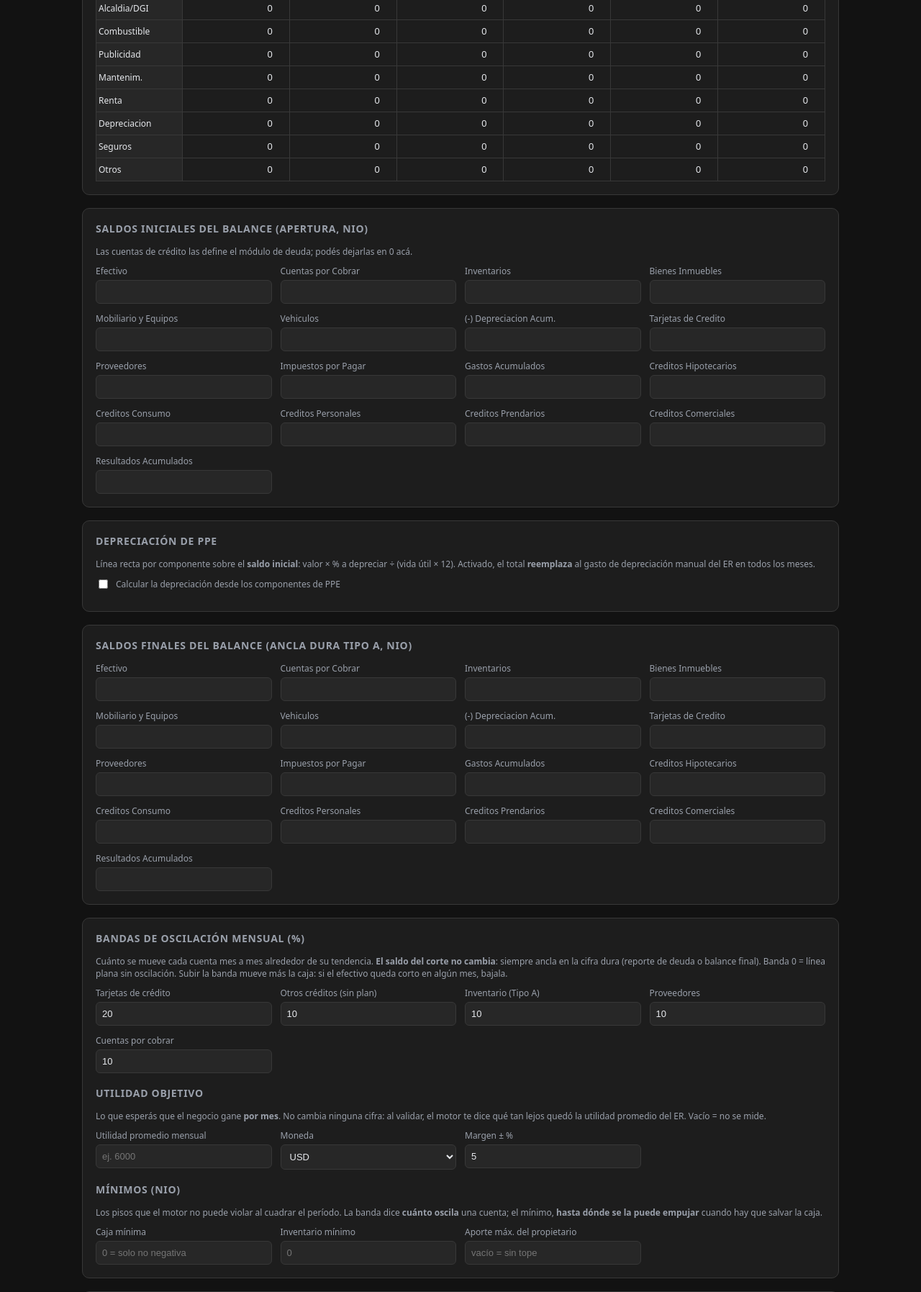
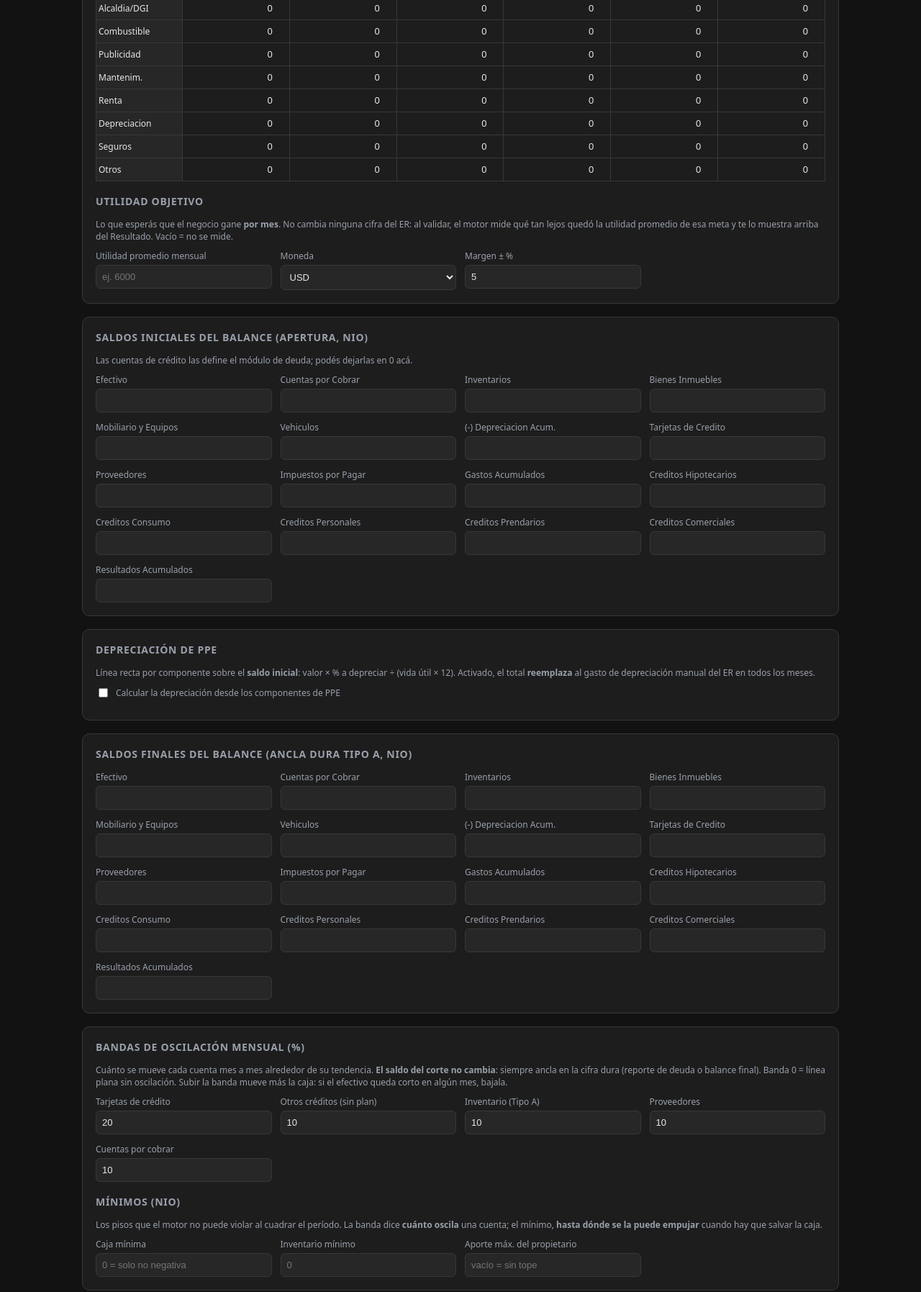
Before and after one commit to yamilgnr22/certificacion_app, a Flask app: page /motor-v2 in a window 1280 px wide. Shown: the part 1298-3093 px from the top of the page at 72% size. Run offline with Flask 3, Linux system fonts and the light colour scheme.

Commit message:
fix(ui): la utilidad objetivo va en el panel del Estado de Resultados
Habia quedado como subseccion del panel "Bandas de oscilacion", donde
nadie la busca: el CPA no la encontro y, al no llenar el campo, el
motor no medi­a nada y la advertencia nunca aparecia.

Ahora esta al final del panel del ER, debajo de la tabla: se llena el
estado de resultados y ahi mismo se escribe lo que se esperaba ganar.

Co-Authored-By: Claude Opus 5 <noreply@anthropic.com>

```diff
--- a/webui/templates/motor_v2.html
+++ b/webui/templates/motor_v2.html
@@ -205,6 +205,13 @@
     </div>
     <p class="hint" id="erHint">Ingresá los números reales del cliente. Gastos Financieros los calcula el motor desde las deudas activas.</p>
     <div class="scroll"><table id="erTable"></table></div>
+    <h2 style="margin-top:18px">Utilidad objetivo</h2>
+    <p class="hint">Lo que esperás que el negocio gane <b>por mes</b>. No cambia ninguna cifra del ER: al validar, el motor mide qué tan lejos quedó la utilidad promedio de esa meta y te lo muestra arriba del Resultado. Vacío = no se mide.</p>
+    <div class="grid g4" id="utilObjetivo">
+      <div><label>Utilidad promedio mensual</label><input id="uoMonto" placeholder="ej. 6000"></div>
+      <div><label>Moneda</label><select id="uoMoneda"><option value="USD">USD</option><option value="NIO">NIO</option></select></div>
+      <div><label>Margen ± %</label><input id="uoTolerancia" value="5" placeholder="5"></div>
+    </div>
   </div>
 
   <div class="panel">
@@ -250,13 +257,6 @@
       <div><label>Inventario <span class="hint" style="margin:0">(Tipo A)</span></label><input id="bandaInventario" value="10" placeholder="10"></div>
       <div><label>Proveedores</label><input id="bandaProveedores" value="10" placeholder="10"></div>
       <div><label>Cuentas por cobrar</label><input id="bandaCxC" value="10" placeholder="10"></div>
-    </div>
-    <h2 style="margin-top:18px">Utilidad objetivo</h2>
-    <p class="hint">Lo que esperás que el negocio gane <b>por mes</b>. No cambia ninguna cifra: al validar, el motor te dice qué tan lejos quedó la utilidad promedio del ER. Vacío = no se mide.</p>
-    <div class="grid g4" id="utilObjetivo">
-      <div><label>Utilidad promedio mensual</label><input id="uoMonto" placeholder="ej. 6000"></div>
-      <div><label>Moneda</label><select id="uoMoneda"><option value="USD">USD</option><option value="NIO">NIO</option></select></div>
-      <div><label>Margen ± %</label><input id="uoTolerancia" value="5" placeholder="5"></div>
     </div>
     <h2 style="margin-top:18px">Mínimos (NIO)</h2>
     <p class="hint">Los pisos que el motor no puede violar al cuadrar el período. La banda dice <b>cuánto oscila</b> una cuenta; el mínimo, <b>hasta dónde se la puede empujar</b> cuando hay que salvar la caja.</p>
```
